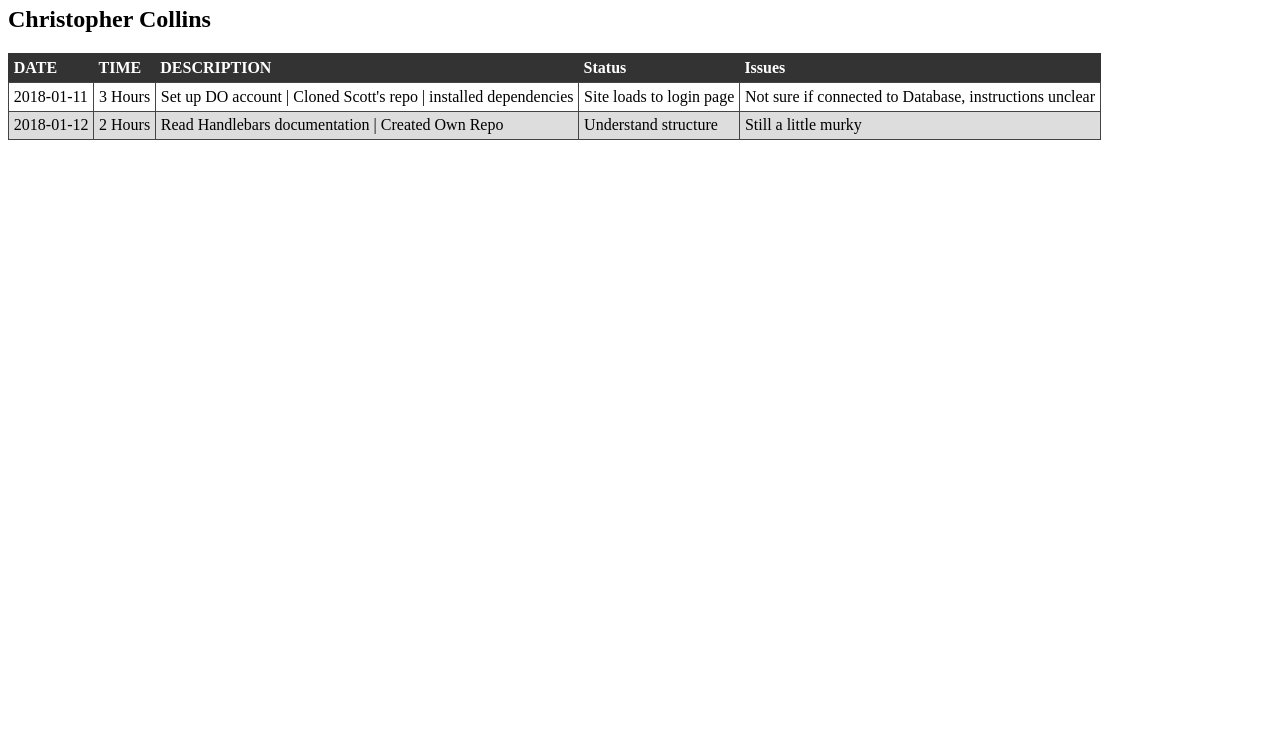
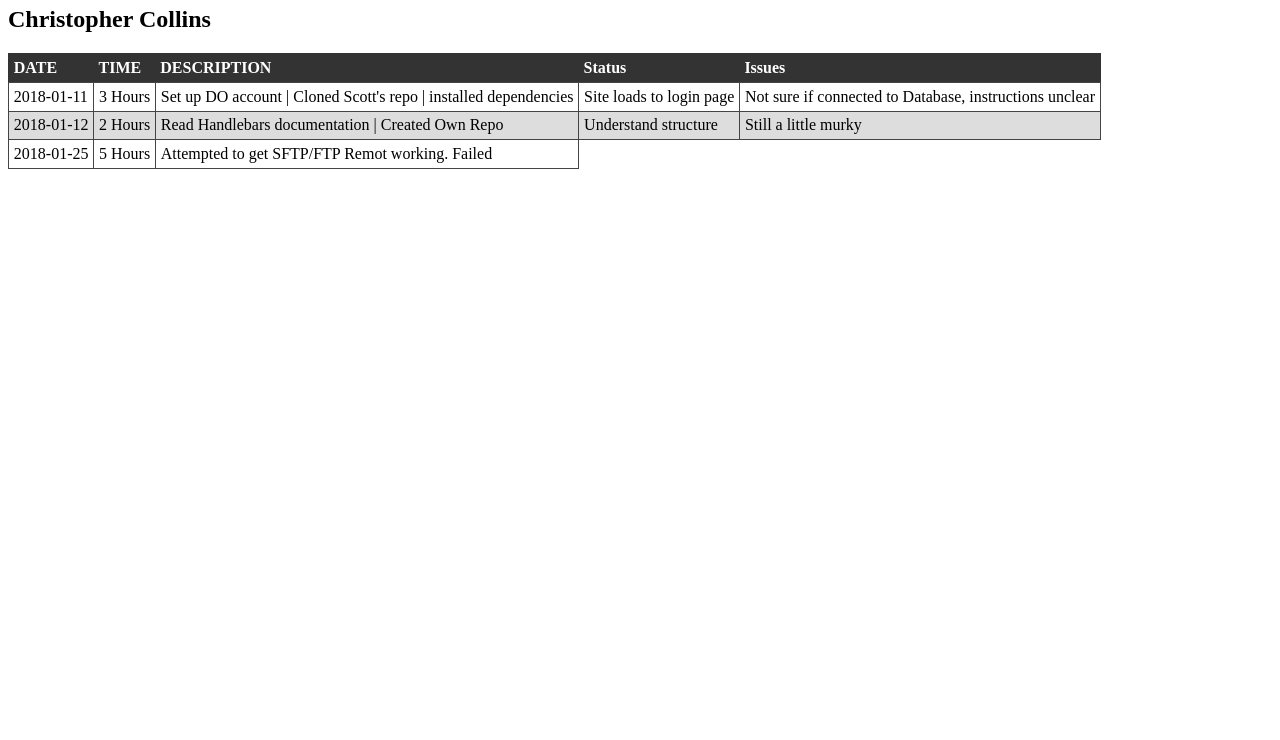
Before and after one commit to chrisspring215/timelog-js, a plain HTML site: page index.html in a window 1280 px wide. Shown: the part 60-800 px from the top of the page. Drawn offline with Linux system fonts and the light colour scheme.

Commit message:
fuck this

```diff
--- a/index.html
+++ b/index.html
@@ -25,14 +25,19 @@
                 <td>Set up DO account | Cloned Scott's repo | installed dependencies</td>
                 <td>Site loads to login page</td>
                 <td>Not sure if connected to Database, instructions unclear</td>
-						</tr>
-						<tr class="entry">
+			</tr>
+			<tr class="entry">
                 <td>2018-01-12</td>
                 <td>2 Hours</td>
                 <td>Read Handlebars documentation | Created Own Repo</td>
                 <td>Understand structure</td>
                 <td>Still a little murky</td>
-						</tr>
+            </tr>
+            <tr class="entry">
+                <td>2018-01-25</td>
+                <td>5 Hours</td>
+                <td>Attempted to get SFTP/FTP Remot working. Failed</td>
+			</tr>
 
         </tbody>
     </table>
```
